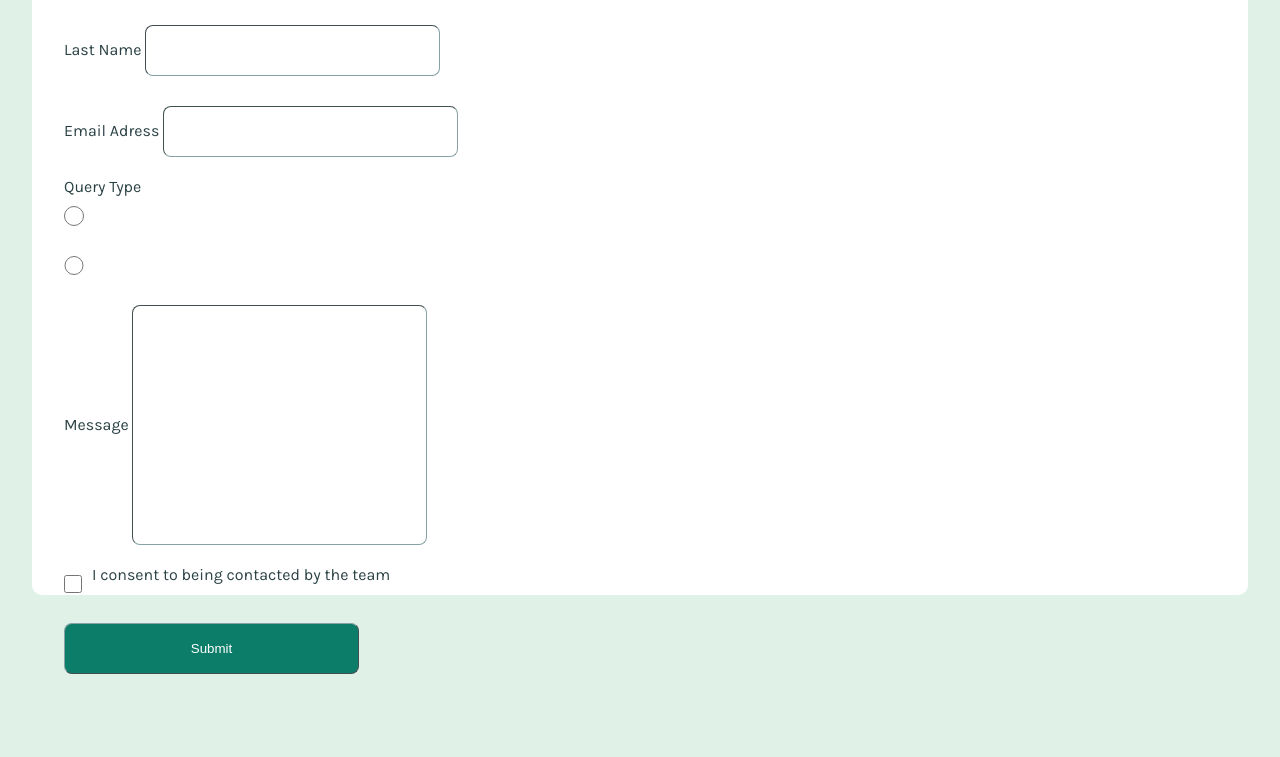
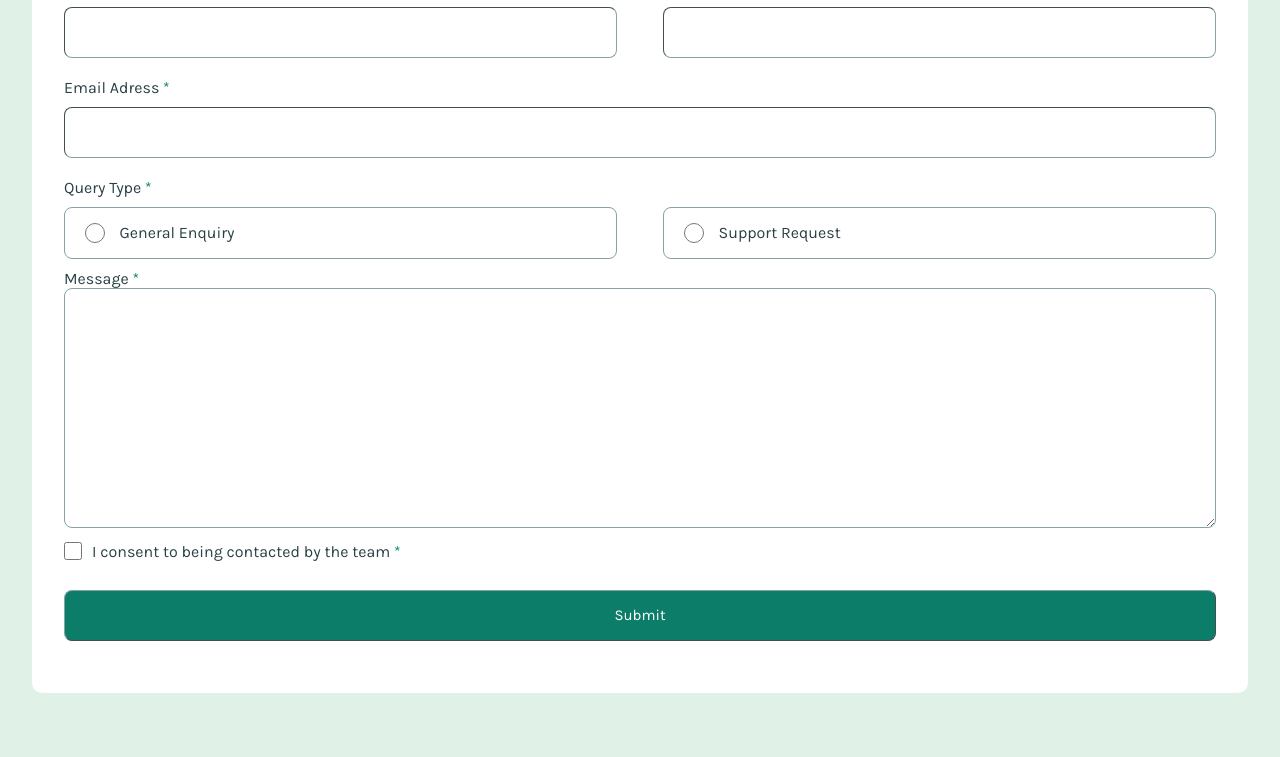
Before and after one commit to memirkocak/contact-form, a website built with Vite: page index.html in a window 1280 px wide. Shown: the part 185-942 px from the top of the page. Before the commit the page ends 879 px from the top, so only its background shows below. Built offline with nearby package versions, Linux system fonts and the light colour scheme.

Commit message:
new version

```diff
--- a/index.html
+++ b/index.html
@@ -14,30 +14,42 @@
       <div>
         <h1>Contact Us</h1>
       </div>
+      <div class="row">
+        <div class="names">
+          <label for="FirstName">First Name <span class="star">*</span></label>
+          <input  type="text" name="FirstName" required>
+        </div>
+        <div class="names">
+          <label for="LastName">Last Name <span class="star">*</span></label>
+          <input  type="text" name="LastName" required>
+        </div>
+      </div>
+
       <div>
-        <label for="FirstName">First Name</label>
-        <input type="text" name="FirstName">
+        <label for="EmailAdress">Email Adress <span class="star">*</span></label>
+        <input class="large" type="email" name="EmailAdress" required>
+      </div>
+      <div class="inputRadioDiv">
+        <label for="QueryType">Query Type <span class="star">*</span></label>
+        <div class="row">
+          <div class="divRadio">
+            <input class="inputRadio" type="radio" name="QueryType" id="">
+            <p>General Enquiry</p>
+          </div>
+          <div class="divRadio">
+            <input class="inputRadio" type="radio" name="QueryType" id="">
+            <p>Support Request</p>
+          </div>
+        </div>
+
       </div>
       <div>
-        <label for="LastName">Last Name</label>
-        <input type="text" name="LastName">
-      </div>
-      <div>
-        <label for="EmailAdress">Email Adress</label>
-        <input type="text" name="EmailAdress">
-      </div>
-      <div class="inputRadioDiv">
-        <label for="QueryType">Query Type</label>
-        <input class="inputRadio" type="radio" name="QueryType" id="">
-        <input class="inputRadio" type="radio" name="QueryType" id="">
-      </div>
-      <div>
-        <label for="message">Message</label>
-        <input class="inputMessage" type="text" name="message" id="">
+        <label for="message">Message <span class="star">*</span></label>
+        <textarea class="MessageArea large" name="message" id=""></textarea>
       </div>
       <div class="inputCheckboxDiv">
         <input class="inputCheckbox" type="checkbox" name="checkbox" id="">
-        <label for="checkbox">I consent to being contacted by the team</label>
+        <label class="CheckBoxLabel" for="checkbox">I consent to being contacted by the team <span class="star">*</span></label>
       </div>
       <div>
         <input class="submit" type="submit" value="Submit">
--- a/style.css
+++ b/style.css
@@ -14,12 +14,12 @@ body{
 
 form{
   background-color: white;
-  height: 95dvh;
-  margin-top: 2.5dvh;
+  margin-top: 4dvh;
   width: 95dvw;
   margin-left: 2.5dvw;
   padding: 2rem;
   border-radius: 10px;
+  margin-bottom: 4dvh;
 }
 
 h1{
@@ -27,7 +27,7 @@ h1{
 }
 
 input{
-  width: 295px;
+  width: 100%;
   height: 51px;
   border-radius: 8px;
   border-color: #86A2A5;
@@ -38,6 +38,8 @@ input{
 .inputRadio{
   width: 19.5px;
   height: 19.5px;
+  margin: 15px;
+  margin-left: 20px;
 }
 
 .inputRadioDiv{
@@ -45,8 +47,11 @@ input{
   flex-direction: column;
 }
 
-.inputMessage{
+.MessageArea{
   height: 240px;
+  width: 100%;
+  border-radius: 8px;
+  border-color: #86A2A5;
 }
 
 .inputCheckboxDiv{
@@ -59,7 +64,72 @@ input{
   margin-right: 10px;
 }
 
+.CheckBoxLabel{
+  margin-top: 10px;
+}
+
 .submit{
   background-color: #0C7D69;
   color: white;
+  font-size: 15px;
+  font-family: Karla;
 }
+
+.divRadio{
+  border: solid;
+  border-width: 1px;
+  border-color: #86A2A5;
+  border-radius: 8px;
+  display: flex;
+  align-items: center;
+  margin: 10px 0;
+}
+
+.star{
+  color: #0C7D69;
+}
+
+input, textarea, .divRadio{
+  cursor: url(img/Pointer.png), auto;
+}
+
+input:hover, textarea:hover, .divRadio:hover{
+  border-color: #0C7D69;
+  border-width: 1.5px;
+}
+
+.submit:hover{
+  background-color: #095244;
+}
+
+@media (min-width: 768px) {
+  .row{
+    display: flex;
+    justify-content: space-between;
+  }
+  .divRadio{
+    width: 48%;
+  }
+  .names{
+    width: 48%;
+  }
+
+  .large{
+    width: 100%;
+  }
+
+  body{
+    margin: 8dvh 0 8dvh;
+  }
+}
+
+@media (min-width: 1440px) {
+  body{
+    display: flex;
+    justify-content: center;
+    margin: 5dvh 0 5dvh;
+  }
+  form{
+    width: 60dvw;
+  }
+}
```
Also changed, not shown: img/Pointer.png (added).
